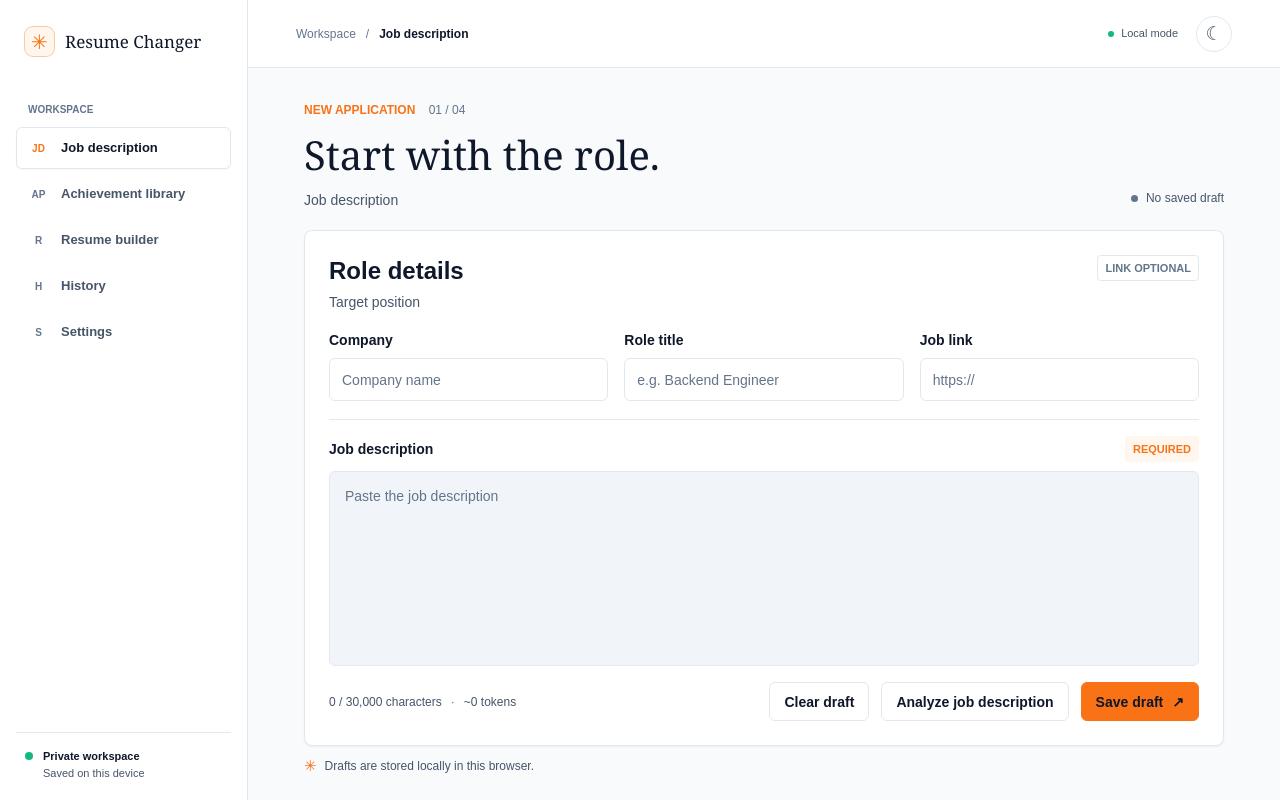
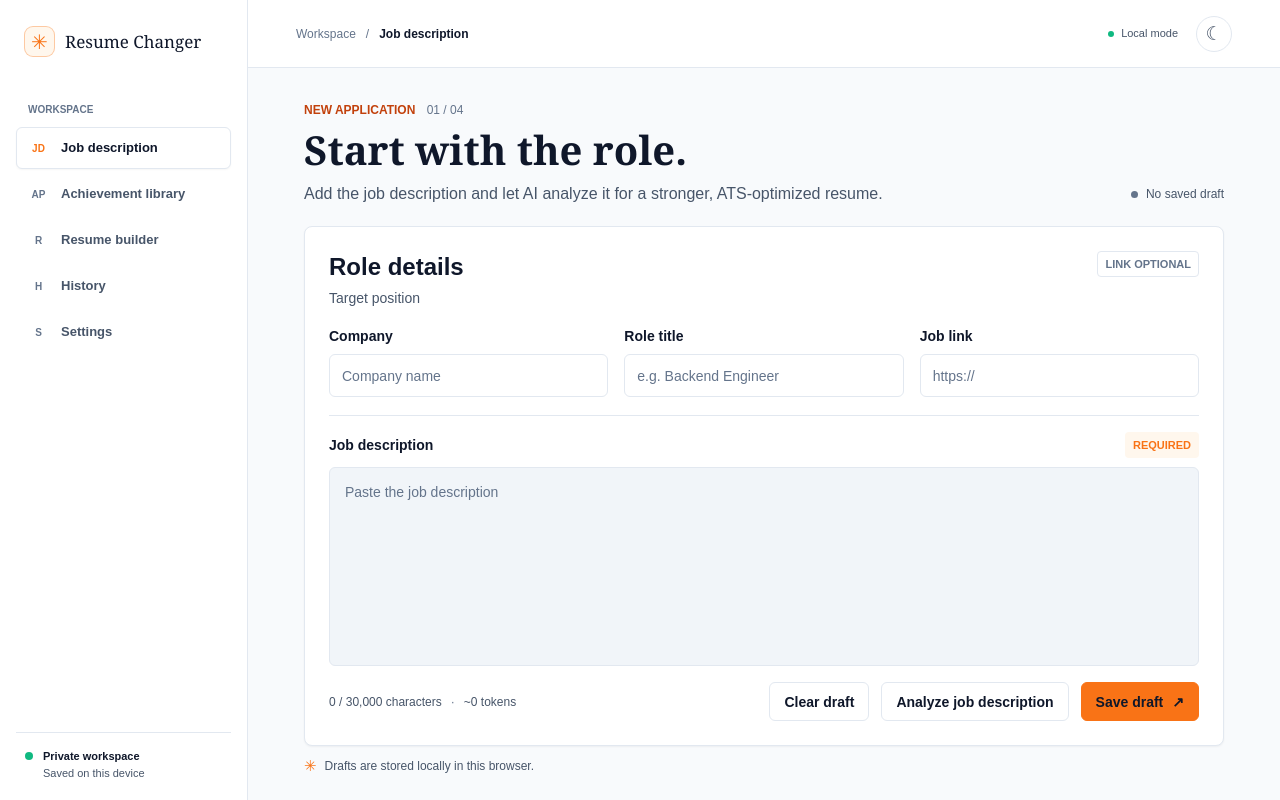
Before and after one commit to AyushGahtori/resume-changer, a Next.js app: page / in a window 1280 px wide. Built offline with nearby package versions, Linux system fonts and the light colour scheme.

Commit message:
Implement Task 11 home heading

```diff
--- a/src/app/globals.css
+++ b/src/app/globals.css
@@ -915,6 +915,42 @@ a:focus-visible {
   line-height: var(--type-micro-label-line-height);
 }
 
+.jd-page .page-heading-copy {
+  min-width: 0;
+}
+
+.jd-page .eyebrow {
+  margin: 0 0 var(--space-8);
+  color: var(--color-orange-strong);
+  font-weight: 600;
+}
+
+.jd-page .eyebrow span {
+  margin: 0 0 0 var(--space-8);
+  color: var(--color-text-muted);
+  font-weight: 400;
+}
+
+.jd-page h1 {
+  max-width: 100%;
+  font-weight: 700;
+  text-wrap: balance;
+}
+
+.jd-page .page-intro {
+  max-width: 680px;
+  margin: var(--space-8) 0 0;
+  color: var(--color-text-secondary);
+  font-size: 16px;
+  line-height: 24px;
+  text-wrap: balance;
+}
+
+.jd-page .draft-state {
+  flex: 0 0 auto;
+  max-width: 100%;
+}
+
 .note-mark {
   color: var(--accent);
   font-size: 15px;
--- a/src/components/jd-workspace.tsx
+++ b/src/components/jd-workspace.tsx
@@ -222,12 +222,15 @@ export default function JDWorkspace() {
   return (
     <section className="jd-page" aria-labelledby="page-title">
       <div className="page-heading-row">
-        <div>
+        <div className="page-heading-copy">
           <p className="eyebrow">
             NEW APPLICATION <span>01 / 04</span>
           </p>
           <h1 id="page-title">Start with the role.</h1>
-          <p className="page-intro">Job description</p>
+          <p className="page-intro">
+            Add the job description and let AI analyze it for a stronger,
+            ATS-optimized resume.
+          </p>
         </div>
         <div className="draft-state" role="status" aria-live="polite">
           <span className={`draft-dot draft-${saveState}`} aria-hidden="true" />
```
Also changed, not shown: 1 other file (tests, documents, lock files or other folders).
